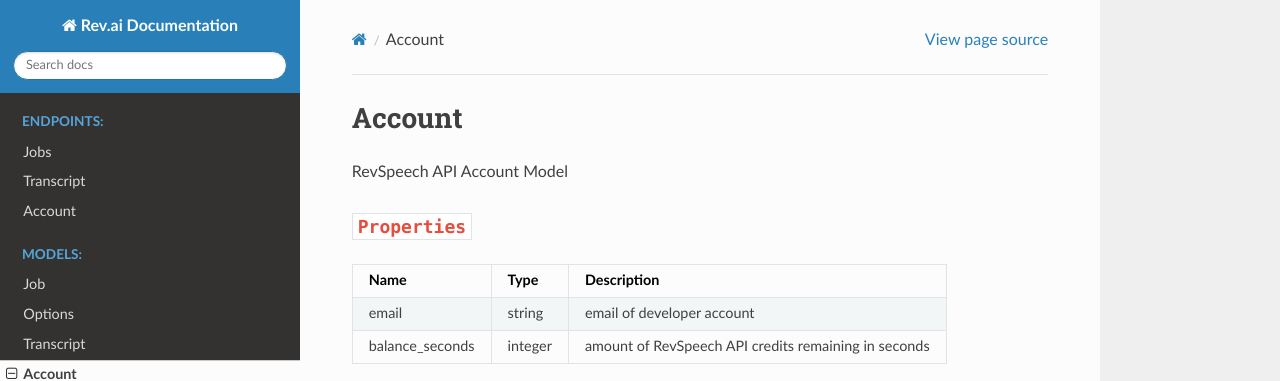
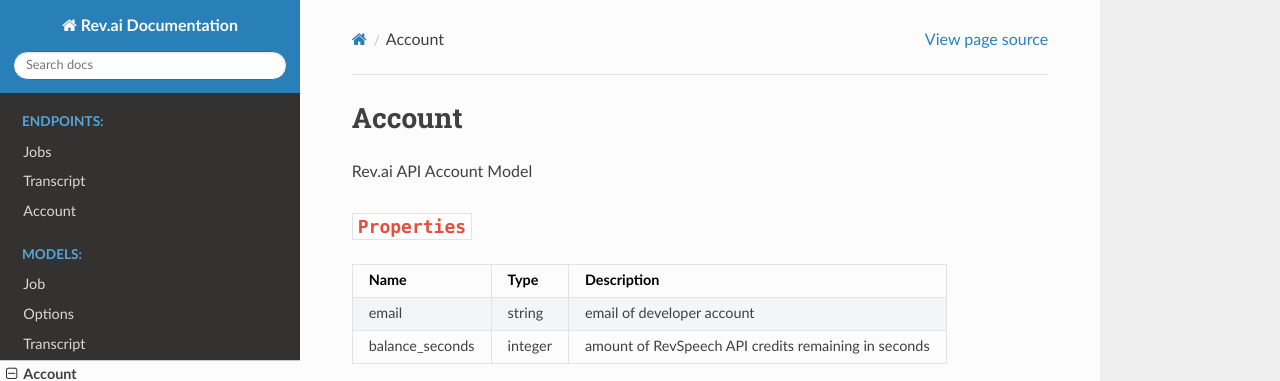
Before and after one commit to revdotcom/revspeech-api-docs, a Sphinx documentation site: the page built from source/models/account.rst, in a window 1280 px wide. Shown: the top 381 px of the page. Built offline with Sphinx 7.4.7 and the Read the Docs theme 2.0.0, drawn with Linux system fonts in a browser that asks for light colours.

Commit message:
some more instances of revspeech

```diff
--- a/source/models/account.rst
+++ b/source/models/account.rst
@@ -4,7 +4,7 @@
 Account
 *************
 
-RevSpeech API Account Model
+Rev.ai API Account Model
 
 ``Properties``
 ***************
--- a/source/models/job.rst
+++ b/source/models/job.rst
@@ -4,7 +4,7 @@
 Job
 *************
 
-RevSpeech API Job Object Model
+Rev.ai API Job Object Model
 
 Note: properties are not displayed in the returned object if they are ``null``
 
--- a/source/models/options.rst
+++ b/source/models/options.rst
@@ -4,7 +4,7 @@
 Options
 *************
 
-RevSpeech API Job Options Object Model
+Rev.ai API Job Options Object Model
 
 ``Properties``
 ***************
--- a/source/models/transcript.rst
+++ b/source/models/transcript.rst
@@ -4,7 +4,7 @@
 Transcript
 *************
 
-RevSpeech API Transcript Model
+Rev.ai API Transcript Model
 
 Note: properties are not displayed in the returned object if they are ``null``
 
```
